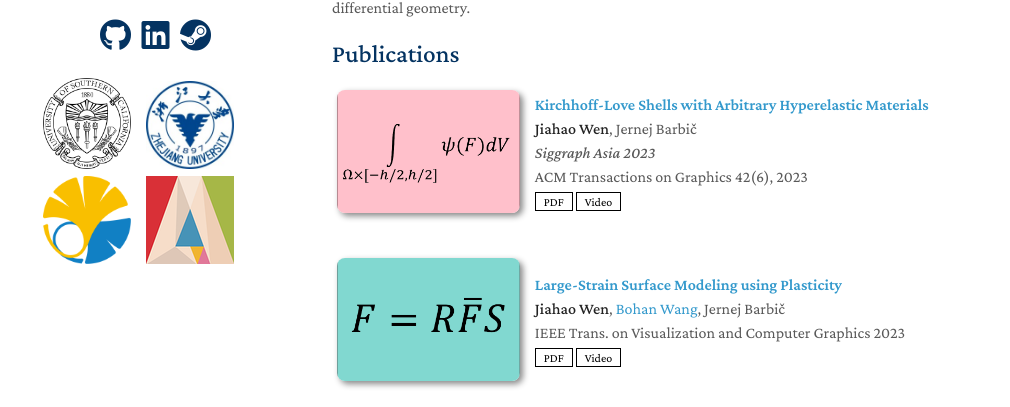
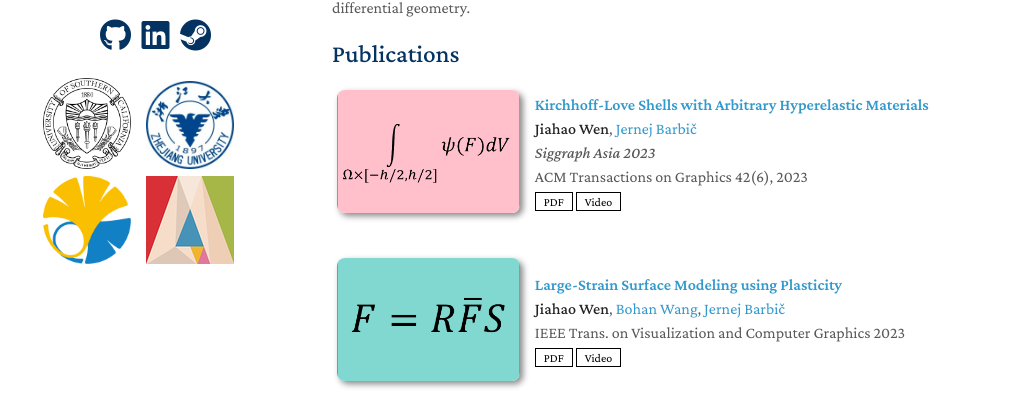
Before and after one commit to wkindling/wkindling.github.io, a Jekyll site: the page built from index.md, in a window 1280 px wide and 1334 px high. Shown: the part 343-750 px from the top of the window, without its empty margins (138-1148 px from the left). Built offline with Jekyll 4.4.1, drawn with Linux system fonts in a browser that asks for light colours; nearby versions of some CDN libraries; a style sheet for code colours, icons or effects is not loaded; our own code applies the rules of GitHub Pages for plain Markdown files; part of the change alters nothing that is shown.

```diff
--- a/_data/publications.yml
+++ b/_data/publications.yml
@@ -1,7 +1,7 @@
 main:
 
   - title: Kirchhoff-Love Shells with Arbitrary Hyperelastic Materials
-    authors: <strong>Jiahao Wen</strong>, Jernej Barbič
+    authors: <strong>Jiahao Wen</strong>, <a href="https://viterbi-web.usc.edu/~jbarbic/">Jernej Barbič</a>
     #conference_short: Siggraph Asia
     journal: ACM Transactions on Graphics 42(6), 2023
     conference: Siggraph Asia 2023
@@ -11,7 +11,7 @@ main:
     image: ./assets/img/EQ3.png
 
   - title: Large-Strain Surface Modeling using Plasticity
-    authors: <strong>Jiahao Wen</strong>, <a href="https://bohanwang123.com">Bohan Wang</a>, Jernej Barbič
+    authors: <strong>Jiahao Wen</strong>, <a href="https://bohanwang123.com">Bohan Wang</a>, <a href="https://viterbi-web.usc.edu/~jbarbic/">Jernej Barbič</a>
     #conference_short: TVCG
     journal: IEEE Trans. on Visualization and Computer Graphics 2023
     pdf: http://viterbi-web.usc.edu/~jbarbic/plasticShell/WenWangBarbic-TVCG-2023.pdf
```
